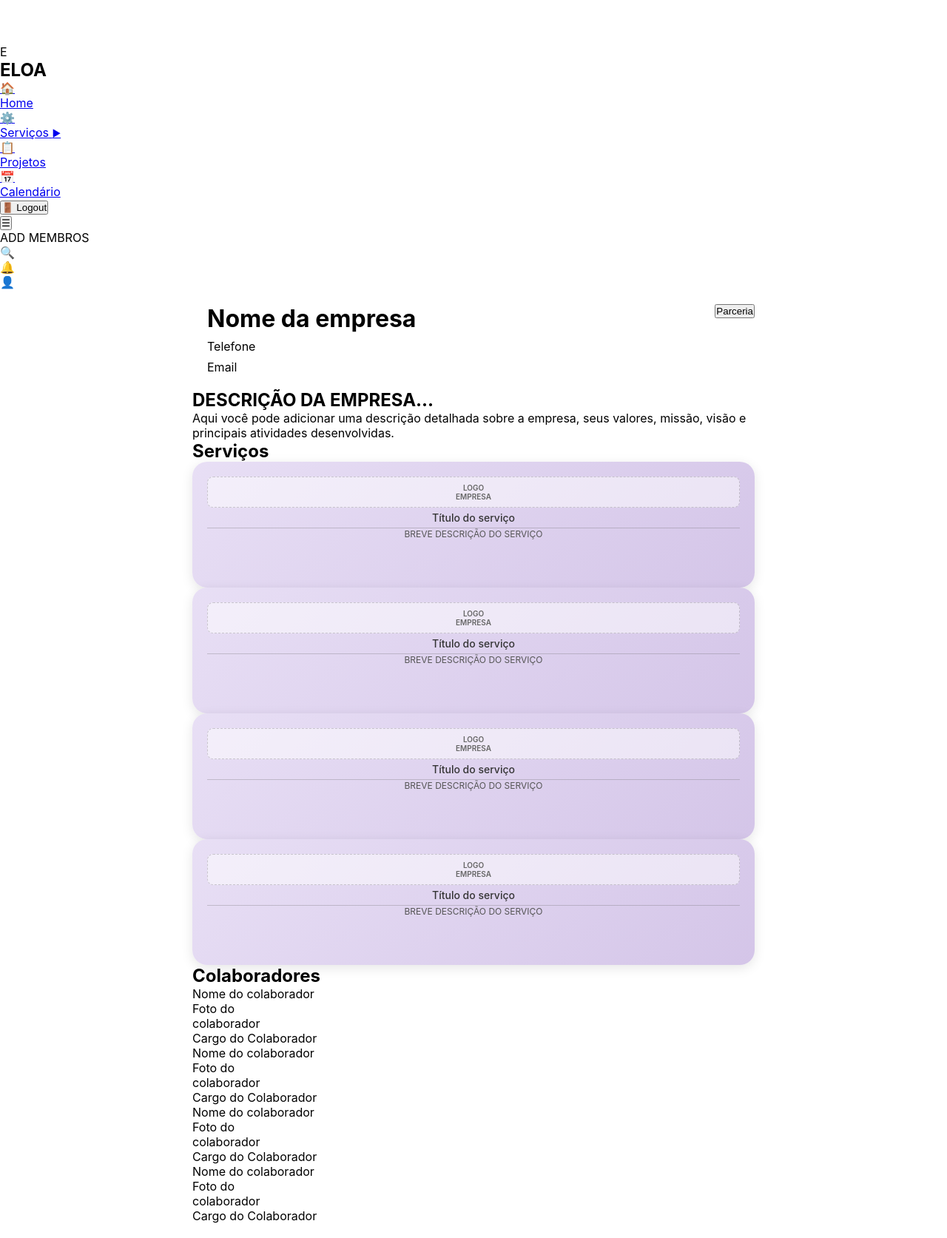
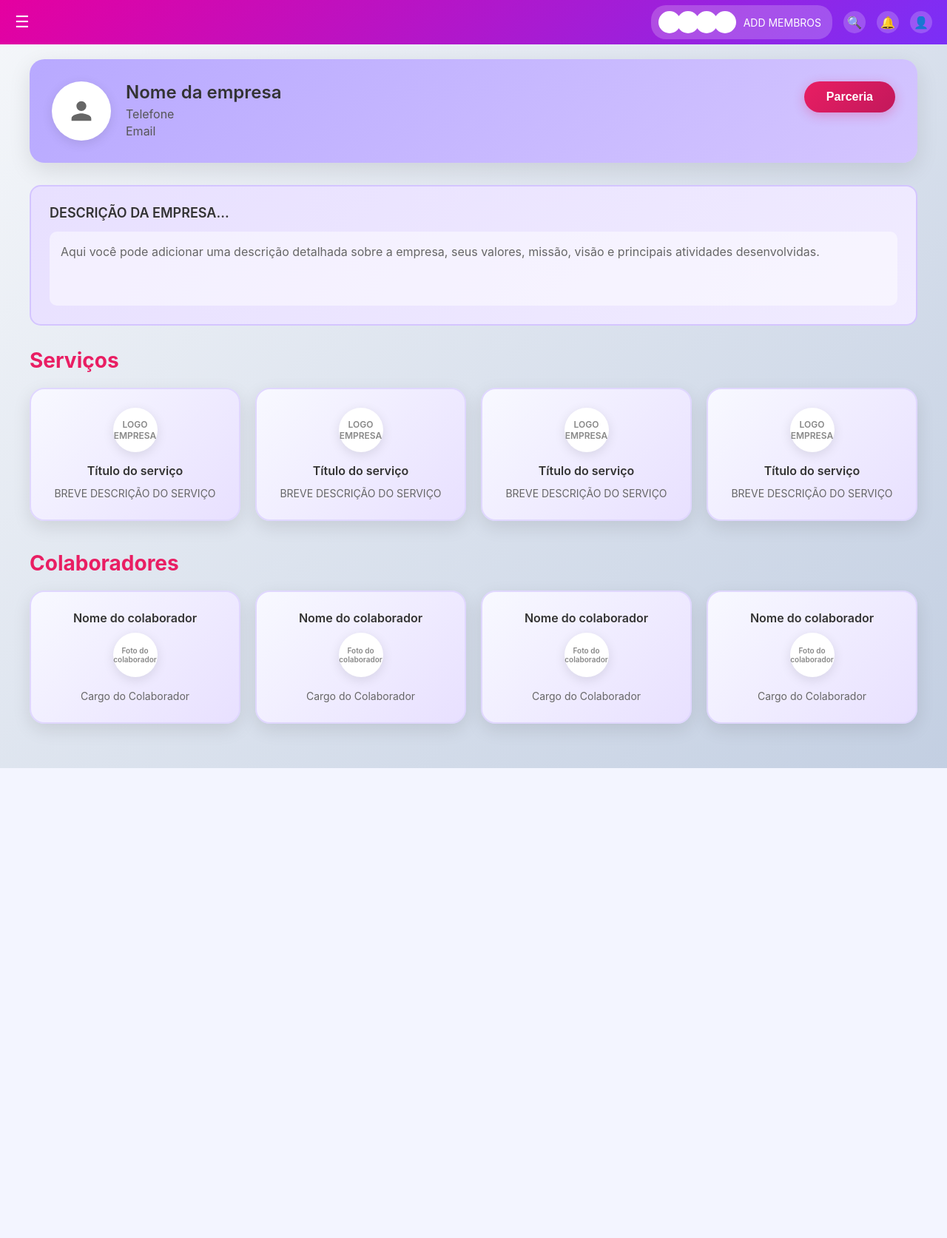
Before and after one commit to LordBelmonte/ELOA, a PHP site: template VIEW/perfil_empresa.html in a window 1280 px wide. Shown: the whole page at 74% size. After the commit the page ends 1038 px from the top, so only its background shows below. Run offline with PHP 8.4, Linux system fonts and the light colour scheme; the template is opened without the code that fills it, so the values that code supplies are empty.

Commit message:
perfil_empresa.css

```diff
--- a/CSS/perfil_empresa.css
+++ b/CSS/perfil_empresa.css
@@ -20,25 +20,188 @@ body {
   min-height: 100vh;
   display: flex;
   flex-direction: column;
-  padding-top: 60px; /* Espaço para o header fixo */
+  background: linear-gradient(135deg, #f5f7fa 0%, #c3cfe2 100%);
+  padding-top: 60px; /* Adicionado para compensar o header fixo */
 }
 
+/* Sidebar */
+.sidebar {
+  width: 280px;
+  background: linear-gradient(180deg, #e91e63, #9c27b0);
+  color: white;
+  position: fixed;
+  left: -280px;
+  top: 60px; /* Ajustado para começar abaixo do header */
+  height: calc(100vh - 60px); /* Altura ajustada considerando o header */
+  transition: left 0.3s ease;
+  z-index: 1000;
+  display: flex;
+  flex-direction: column;
+}
 
-/* Conteúdo principal - removi a margem superior que estava causando problemas */
+.sidebar.active {
+  left: 0;
+}
+
+.sidebar-header {
+  padding: 20px;
+  border-bottom: 1px solid rgba(255, 255, 255, 0.1);
+  display: flex;
+  align-items: center;
+  gap: 10px;
+}
+
+.logo {
+  width: 40px;
+  height: 40px;
+  background: white;
+  border-radius: 8px;
+  display: flex;
+  align-items: center;
+  justify-content: center;
+  color: #e91e63;
+  font-weight: bold;
+}
+
+.sidebar-nav {
+  flex: 1;
+  padding: 20px 0;
+}
+
+.nav-item {
+  display: flex;
+  align-items: center;
+  gap: 15px;
+  padding: 15px 20px;
+  color: white;
+  text-decoration: none;
+  transition: background 0.3s ease;
+  cursor: pointer;
+}
+
+.nav-item:hover {
+  background: rgba(255, 255, 255, 0.1);
+}
+
+.nav-item.active {
+  background: rgba(255, 255, 255, 0.2);
+}
+
+.nav-icon {
+  width: 20px;
+  height: 20px;
+  display: flex;
+  align-items: center;
+  justify-content: center;
+}
+
+.logout-btn {
+  margin: 20px;
+  padding: 15px;
+  background: rgba(255, 255, 255, 0.2);
+  border: none;
+  color: white;
+  border-radius: 8px;
+  cursor: pointer;
+  display: flex;
+  align-items: center;
+  gap: 10px;
+  transition: background 0.3s ease;
+}
+
+.logout-btn:hover {
+  background: rgba(255, 255, 255, 0.3);
+}
+
+/* Main Content */
 .main-content {
   flex: 1;
   margin-left: 0;
   transition: margin-left 0.3s ease;
+  padding: 20px; /* Adicionado padding */
+}
+
+.main-content.sidebar-open {
+  margin-left: 280px;
+}
+
+/* Header */
+.header {
+  position: fixed;
+  top: 0;
+  left: 0;
   width: 100%;
+  height: 60px;
+  background: var(--bg-gradient);
+  display: flex;
+  align-items: center;
+  justify-content: space-between;
+  padding: 0 20px;
+  color: #fff;
+  z-index: 1001; /* Z-index maior que o sidebar */
+}
+
+.menu-toggle {
+  font-size: 22px;
+  cursor: pointer;
+  background: none;
+  border: none;
+  color: #fff;
+}
+
+.header-right {
+  display: flex;
+  align-items: center;
+  gap: 15px;
+}
+
+.add-members {
+  display: flex;
+  align-items: center;
+  gap: 10px;
+  background: rgba(255, 255, 255, 0.2);
+  padding: 8px 15px;
+  border-radius: 20px;
+  font-size: 14px;
+}
+
+.user-avatars {
+  display: flex;
+  gap: -5px;
+}
+
+.avatar {
+  width: 30px;
+  height: 30px;
+  border-radius: 50%;
+  background: #fff;
+  border: 2px solid white;
+  margin-left: -5px;
+}
+
+.header-icons {
+  display: flex;
+  gap: 15px;
+}
+
+.header-icon {
+  width: 30px;
+  height: 30px;
+  background: rgba(255, 255, 255, 0.2);
+  border-radius: 50%;
+  display: flex;
+  align-items: center;
+  justify-content: center;
+  cursor: pointer;
 }
 
 /* Overlay */
 .overlay {
   position: fixed;
-  top: 60px; /* Abaixo do header */
+  top: 0;
   left: 0;
   width: 100%;
-  height: calc(100% - 60px); /* Altura ajustada para o header */
+  height: 100%;
   background: rgba(0, 0, 0, 0.5);
   z-index: 999;
   opacity: 0;
@@ -87,241 +250,192 @@ body {
   transform: rotate(90deg);
 }
 
-/* Container principal */
 .container {
-  max-width: 800px;
+  max-width: 1200px;
   margin: 0 auto;
-  padding: 20px;
 }
 
-/* Company Card Styles */
-.company-card {
-  background: linear-gradient(135deg, #b19cd9 0%, #c8b5db 100%);
+.company-header {
+  background: linear-gradient(135deg, #b8a9ff 0%, #d4c5ff 100%);
   border-radius: 20px;
   padding: 30px;
   margin-bottom: 30px;
-  box-shadow: 0 8px 32px rgba(0, 0, 0, 0.1);
-}
-
-.company-header {
   display: flex;
   align-items: flex-start;
   gap: 20px;
-  margin-bottom: 20px;
+  box-shadow: 0 10px 30px rgba(0, 0, 0, 0.1);
 }
 
-.profile-icon {
-  background-color: rgba(255, 255, 255, 0.2);
+.company-avatar {
+  width: 80px;
+  height: 80px;
   border-radius: 50%;
-  width: 60px;
-  height: 60px;
+  background: #fff;
   display: flex;
   align-items: center;
   justify-content: center;
-  color: #333;
+  box-shadow: 0 4px 15px rgba(0, 0, 0, 0.1);
   flex-shrink: 0;
+}
+
+.company-avatar svg {
+  width: 40px;
+  height: 40px;
+  fill: #666;
 }
 
 .company-info {
   flex: 1;
-  display: flex;
-  flex-direction: column;
-  gap: 8px;
 }
 
-.company-info input {
-  background: transparent;
-  border: none;
-  border-bottom: 1px solid rgba(255, 255, 255, 0.3);
+.company-info h1 {
+  font-size: 24px;
+  font-weight: 600;
   color: #333;
-  font-size: 16px;
-  padding: 8px 0;
-  font-weight: 500;
+  margin-bottom: 5px;
 }
 
-.company-info input::placeholder {
-  color: rgba(51, 51, 51, 0.7);
+.company-info p {
+  font-size: 16px;
+  color: #555;
+  margin-bottom: 3px;
 }
 
-.company-info input:focus {
-  outline: none;
-  border-bottom-color: rgba(255, 255, 255, 0.8);
+.partnership-btn {
+  background: linear-gradient(135deg, #e91e63 0%, #c2185b 100%);
+  color: white;
+  border: none;
+  padding: 12px 30px;
+  border-radius: 25px;
+  font-size: 16px;
+  font-weight: 600;
+  cursor: pointer;
+  transition: all 0.3s ease;
+  box-shadow: 0 4px 15px rgba(233, 30, 99, 0.3);
 }
 
-.company-name {
-  font-size: 18px !important;
-  font-weight: 600 !important;
+.partnership-btn:hover {
+  transform: translateY(-2px);
+  box-shadow: 0 6px 20px rgba(233, 30, 99, 0.4);
 }
 
-.company-description {
-  border-top: 1px solid rgba(255, 255, 255, 0.3);
-  padding-top: 20px;
+.description-section {
+  background: linear-gradient(135deg, #e8e0ff 0%, #f0ebff 100%);
+  border-radius: 15px;
+  padding: 25px;
+  margin-bottom: 30px;
+  border: 2px solid #d4c5ff;
 }
 
-.company-description textarea {
-  width: 100%;
-  background: transparent;
-  border: none;
+.description-section h2 {
+  font-size: 18px;
+  font-weight: 600;
   color: #333;
-  font-size: 14px;
-  resize: none;
-  min-height: 80px;
-  font-family: inherit;
+  margin-bottom: 15px;
 }
 
-.company-description textarea::placeholder {
-  color: rgba(51, 51, 51, 0.7);
-  font-weight: 500;
+.description-content {
+  min-height: 100px;
+  background: rgba(255, 255, 255, 0.5);
+  border-radius: 10px;
+  padding: 15px;
+  color: #666;
+  line-height: 1.6;
 }
 
-.company-description textarea:focus {
-  outline: none;
-}
-
-/* Services Section */
-.services-section {
-  margin-top: 40px;
-}
-
-.services-title {
+.section-title {
+  font-size: 28px;
+  font-weight: 700;
   color: #e91e63;
-  font-size: 24px;
-  font-weight: 600;
   margin-bottom: 20px;
 }
 
-.services-grid {
+.cards-grid {
   display: grid;
-  grid-template-columns: repeat(auto-fit, minmax(180px, 1fr));
+  grid-template-columns: repeat(auto-fit, minmax(250px, 1fr));
   gap: 20px;
+  margin-bottom: 40px;
 }
 
-.service-card {
-  background: linear-gradient(135deg, #e8dff5 0%, #d4c5e8 100%);
+.service-card,
+.collaborator-card {
+  background: linear-gradient(135deg, #f8f9ff 0%, #e8e0ff 100%);
   border-radius: 20px;
-  padding: 20px;
-  box-shadow: 0 4px 16px rgba(0, 0, 0, 0.1);
-  transition: transform 0.2s ease, box-shadow 0.2s ease;
+  padding: 25px;
+  text-align: center;
+  box-shadow: 0 8px 25px rgba(0, 0, 0, 0.1);
+  transition: all 0.3s ease;
+  border: 2px solid #e0d7ff;
 }
 
-.service-card:hover {
-  transform: translateY(-2px);
-  box-shadow: 0 8px 24px rgba(0, 0, 0, 0.15);
+.service-card:hover,
+.collaborator-card:hover {
+  transform: translateY(-5px);
+  box-shadow: 0 12px 35px rgba(0, 0, 0, 0.15);
 }
 
-.service-header {
+.service-logo,
+.collaborator-photo {
+  width: 60px;
+  height: 60px;
+  border-radius: 50%;
+  background: #fff;
+  margin: 0 auto 15px;
   display: flex;
-  flex-direction: column;
   align-items: center;
-  gap: 10px;
-  margin-bottom: 15px;
+  justify-content: center;
+  box-shadow: 0 4px 15px rgba(0, 0, 0, 0.1);
+}
+
+.service-title,
+.collaborator-name {
+  font-size: 16px;
+  font-weight: 600;
+  color: #333;
+  margin-bottom: 10px;
+}
+
+.service-description,
+.collaborator-role {
+  font-size: 14px;
+  color: #666;
+  line-height: 1.5;
 }
 
 .logo-placeholder {
-  background-color: rgba(255, 255, 255, 0.5);
-  border-radius: 8px;
-  padding: 8px 12px;
+  font-size: 12px;
+  font-weight: 600;
+  color: #888;
+}
+
+.photo-placeholder {
   font-size: 10px;
   font-weight: 600;
-  color: #666;
+  color: #888;
   text-align: center;
-  border: 1px dashed rgba(102, 102, 102, 0.3);
+  line-height: 1.2;
 }
 
-.service-title {
-  width: 100%;
-  background: transparent;
-  border: none;
-  border-bottom: 1px solid rgba(102, 102, 102, 0.3);
-  color: #333;
-  font-size: 14px;
-  font-weight: 500;
-  padding: 5px 0;
-  text-align: center;
-}
+@media (max-width: 768px) {
+  .company-header {
+    flex-direction: column;
+    text-align: center;
+  }
 
-.service-title::placeholder {
-  color: rgba(51, 51, 51, 0.6);
-}
-
-.service-title:focus {
-  outline: none;
-  border-bottom-color: rgba(102, 102, 102, 0.6);
-}
-
-.service-description {
-  width: 100%;
-  background: transparent;
-  border: none;
-  color: #555;
-  font-size: 12px;
-  resize: none;
-  min-height: 60px;
-  font-family: inherit;
-  text-align: center;
-}
-
-.service-description::placeholder {
-  color: rgba(85, 85, 85, 0.6);
-  font-weight: 500;
-}
-
-.service-description:focus {
-  outline: none;
-}
-
-/* Responsive Design */
-@media (max-width: 768px) {
-  body {
-    padding-top: 60px; /* Manter o padding para mobile */
+  .cards-grid {
+    grid-template-columns: 1fr;
   }
 
   .container {
-    padding: 0 10px;
+    padding: 10px;
   }
 
-  .company-card {
-    padding: 20px;
+  .main-content.sidebar-open {
+    margin-left: 0;
   }
 
-  .company-header {
-    flex-direction: column;
-    align-items: center;
-    text-align: center;
-  }
-
-  .services-grid {
-    grid-template-columns: repeat(auto-fit, minmax(150px, 1fr));
-    gap: 15px;
-  }
-
-  .service-card {
-    padding: 15px;
-  }
-
-  /* Ajustes para sidebar em mobile */
   .sidebar {
     top: 60px;
     height: calc(100vh - 60px);
   }
-
-  .overlay {
-    top: 60px;
-    height: calc(100% - 60px);
-  }
 }
-
-@media (max-width: 480px) {
-  .services-grid {
-    grid-template-columns: 1fr 1fr;
-  }
-
-  .header-right {
-    gap: 10px;
-  }
-
-  .add-members {
-    padding: 6px 12px;
-    font-size: 12px;
-  }
-}
```
